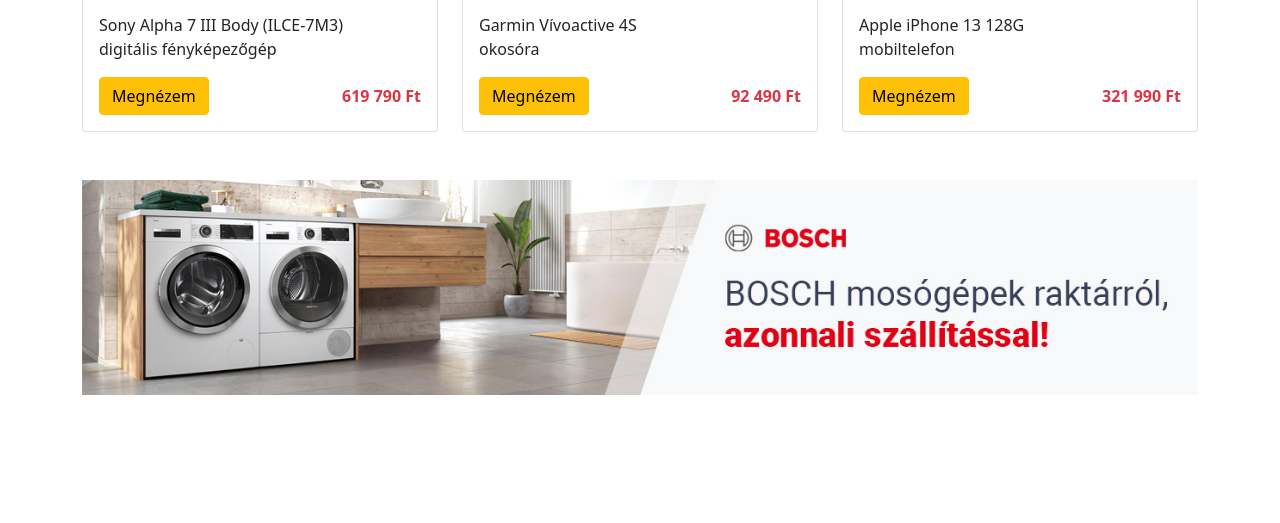
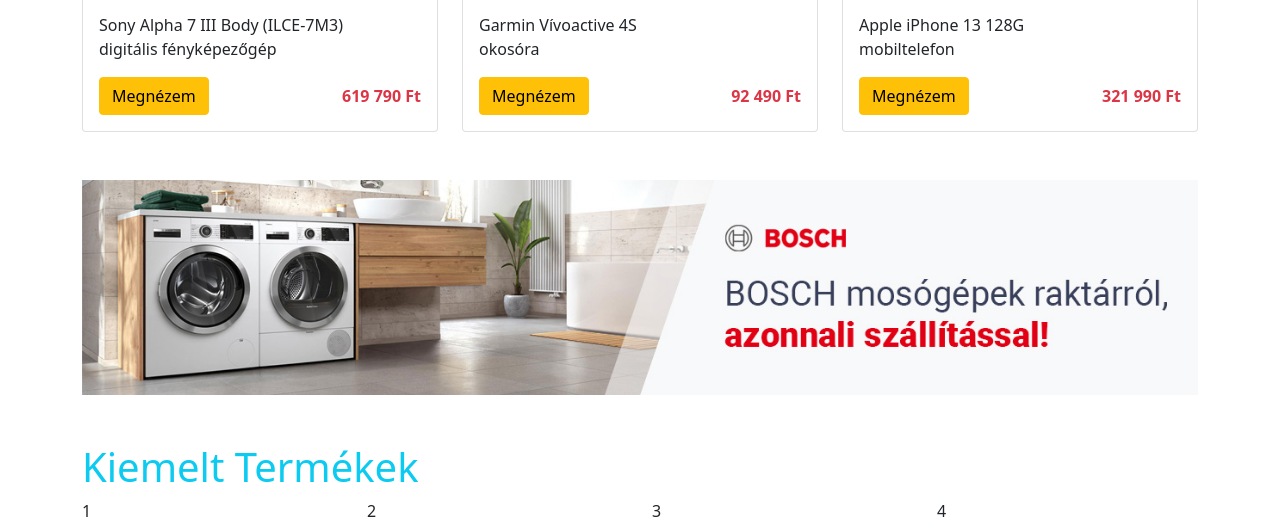
Before and after one commit to Hbence10/shop, a plain HTML site: page index.html in a window 1280 px wide. Shown: the part 706-1229 px from the top of the page. Before the commit the page ends 1149 px from the top, so only its background shows below. Drawn offline with nearby package versions, Linux system fonts and the light colour scheme.

Commit message:
make row

```diff
--- a/index.html
+++ b/index.html
@@ -132,6 +132,25 @@
               <a href="#"><img src="banner.jpg" alt="" class="img-fluid"></a>
             </div>
           </div>
+          <div class="row">
+            <div class="col">
+              <h2 class="display-6 text-info">Kiemelt Termékek</h2>
+              <div class="row">
+                <div class="col">
+                  1
+                </div>
+                <div class="col">
+                  2
+                </div>
+                <div class="col">
+                  3
+                </div>
+                <div class="col">
+                  4
+                </div>
+              </div>
+            </div>
+          </div>
       </div>
 <script src="bootstrap.bundle.min.js"></script>
 </body>
```
